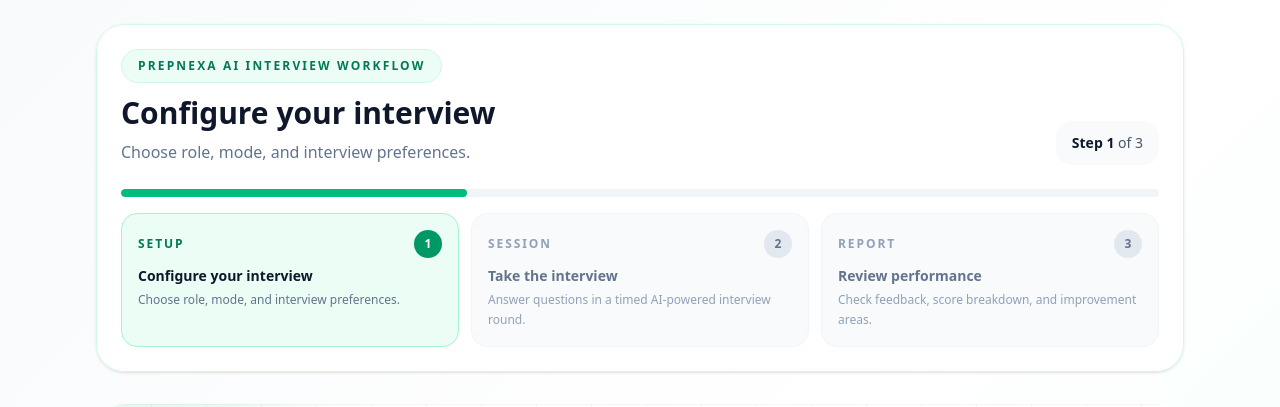
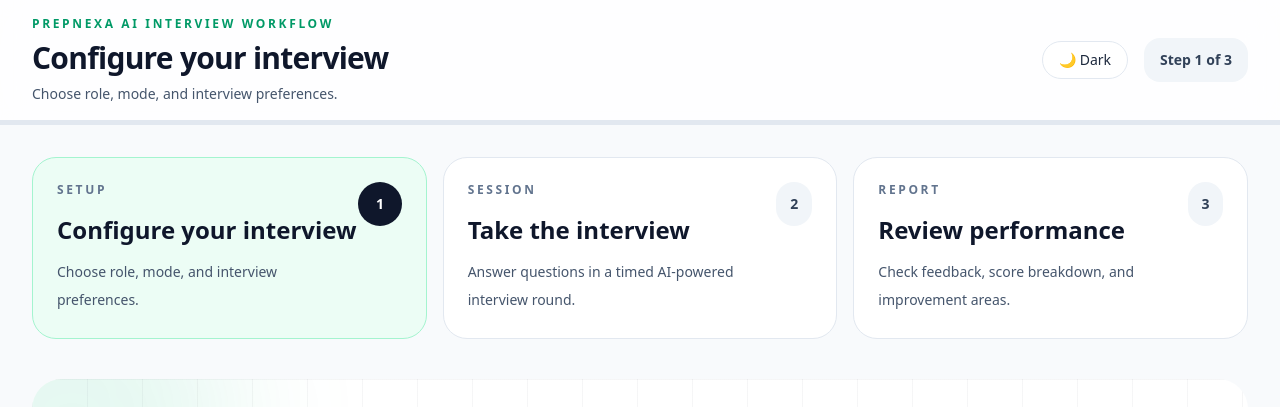
Before and after one commit to manishpxl/prepnexa-ai, a React (Vite) app in the folder client/: page /interview in a window 1280 px wide. Shown: the top 407 px of the page. Built offline with nearby package versions, Linux system fonts and the light colour scheme; no server answers.

Commit message:
Implement dark mode and update step titles
Added dark mode functionality and updated step titles and subtitles.

```diff
--- a/client/src/pages/InterviewPage.jsx
+++ b/client/src/pages/InterviewPage.jsx
@@ -5,158 +5,256 @@ import Step3Report from "../components/Step3Report";
 
 function InterviewPage() {
   const [step, setStep] = useState(1);
-  const [interviewData, setInterviewData] = useState(null);
+  const [interviewData, setInterviewData] =
+    useState(null);
+
+  // DARK MODE STATE
+  const [isDarkMode, setIsDarkMode] =
+    useState(() => {
+      return (
+        JSON.parse(
+          localStorage.getItem("darkMode")
+        ) || false
+      );
+    });
+
+  // SAVE DARK MODE
+  const toggleDarkMode = () => {
+    const updated = !isDarkMode;
+
+    setIsDarkMode(updated);
+
+    localStorage.setItem(
+      "darkMode",
+      JSON.stringify(updated)
+    );
+  };
 
   const steps = useMemo(
     () => [
       {
         id: 1,
-        label: "Setup",
-        title: "Configure your interview",
+        title: "Setup",
+        subtitle:
+          "Configure your interview",
         desc: "Choose role, mode, and interview preferences.",
       },
       {
         id: 2,
-        label: "Session",
-        title: "Take the interview",
+        title: "Session",
+        subtitle:
+          "Take the interview",
         desc: "Answer questions in a timed AI-powered interview round.",
       },
       {
         id: 3,
-        label: "Report",
-        title: "Review performance",
+        title: "Report",
+        subtitle:
+          "Review performance",
         desc: "Check feedback, score breakdown, and improvement areas.",
       },
     ],
     []
   );
 
-  const currentStepData = steps.find((item) => item.id === step);
-  const progressWidth = `${(step / steps.length) * 100}%`;
+  const currentStep = steps.find(
+    (item) => item.id === step
+  );
+
+  const progressPercent =
+    ((step - 1) / (steps.length - 1)) * 100;
 
   return (
-    <div className="min-h-screen bg-gradient-to-br from-slate-50 via-white to-emerald-50 dark:from-slate-950 dark:via-slate-900 dark:to-slate-950">
-      <div className="mx-auto max-w-6xl px-4 py-6 sm:px-6 lg:px-8">
-        <div className="mb-8 rounded-[28px] border border-emerald-100 bg-white/90 p-5 shadow-sm backdrop-blur dark:border-slate-800 dark:bg-slate-900/90 sm:p-6">
-          <div className="flex flex-col gap-6 lg:flex-row lg:items-end lg:justify-between">
+    <div
+      className={`min-h-screen transition-all duration-300 ${
+        isDarkMode
+          ? "bg-[#030712] text-white"
+          : "bg-[#f8fafc] text-slate-900"
+      }`}
+    >
+      {/* TOP BAR */}
+      <div
+        className={`sticky top-0 z-50 border-b backdrop-blur-xl ${
+          isDarkMode
+            ? "border-white/10 bg-[#030712]/80"
+            : "border-slate-200 bg-white/80"
+        }`}
+      >
+        <div className="mx-auto flex max-w-7xl items-center justify-between px-4 py-4 sm:px-6 lg:px-8">
+          {/* LEFT */}
           <div>
-              <div className="mb-3 inline-flex items-center rounded-full border border-emerald-100 bg-emerald-50 px-4 py-2 text-xs font-semibold uppercase tracking-[0.18em] text-emerald-700 dark:border-emerald-500/20 dark:bg-emerald-500/10 dark:text-emerald-300">
-                Prepnexa AI interview workflow
-              </div>
+            <p
+              className={`text-xs font-semibold uppercase tracking-[0.22em] ${
+                isDarkMode
+                  ? "text-emerald-400"
+                  : "text-emerald-600"
+              }`}
+            >
+              PREPNEXA AI INTERVIEW WORKFLOW
+            </p>
 
-              <h1 className="text-2xl font-bold text-slate-900 dark:text-white sm:text-3xl">
-                {currentStepData?.title}
+            <h1 className="mt-2 text-3xl font-bold tracking-tight">
+              {currentStep?.subtitle}
             </h1>
 
-              <p className="mt-2 text-sm leading-relaxed text-slate-500 dark:text-slate-400 sm:text-base">
-                {currentStepData?.desc}
+            <p
+              className={`mt-2 text-sm ${
+                isDarkMode
+                  ? "text-slate-400"
+                  : "text-slate-600"
+              }`}
+            >
+              {currentStep?.desc}
             </p>
           </div>
 
-            <div className="rounded-2xl bg-slate-50 px-4 py-3 text-sm text-slate-600 dark:bg-slate-800 dark:text-slate-300">
-              <span className="font-semibold text-slate-900 dark:text-white">
-                Step {step}
-              </span>{" "}
-              of {steps.length}
+          {/* RIGHT */}
+          <div className="flex items-center gap-4">
+            {/* DARK MODE BUTTON */}
+            <button
+              onClick={toggleDarkMode}
+              className={`rounded-full border px-4 py-2 text-sm font-medium transition-all ${
+                isDarkMode
+                  ? "border-white/10 bg-white/10 text-white hover:bg-white/20"
+                  : "border-slate-200 bg-white text-slate-800 hover:bg-slate-100"
+              }`}
+            >
+              {isDarkMode
+                ? "☀ Light"
+                : "🌙 Dark"}
+            </button>
+
+            {/* STEP */}
+            <div
+              className={`rounded-2xl px-4 py-3 text-sm font-semibold ${
+                isDarkMode
+                  ? "bg-white/10 text-white"
+                  : "bg-slate-100 text-slate-700"
+              }`}
+            >
+              Step {step} of {steps.length}
+            </div>
           </div>
         </div>
 
-          <div className="mt-6">
-            <div className="mb-4 h-2 w-full overflow-hidden rounded-full bg-slate-100 dark:bg-slate-800">
+        {/* PROGRESS BAR */}
         <div
-                className="h-full rounded-full bg-emerald-500 transition-all duration-500"
-                style={{ width: progressWidth }}
+          className={`h-1 ${
+            isDarkMode
+              ? "bg-white/10"
+              : "bg-slate-200"
+          }`}
+        >
+          <div
+            className="h-full rounded-full bg-emerald-400 transition-all duration-500"
+            style={{
+              width: `${progressPercent}%`,
+            }}
           />
         </div>
+      </div>
 
-            <div className="grid gap-3 sm:grid-cols-3">
+      {/* STEP CARDS */}
+      <div className="mx-auto max-w-7xl px-4 pt-8 sm:px-6 lg:px-8">
+        <div className="grid gap-4 lg:grid-cols-3">
           {steps.map((item) => {
-                const isActive = step === item.id;
-                const isCompleted = step > item.id;
+            const isActive =
+              item.id === step;
+
+            const isCompleted =
+              item.id < step;
 
             return (
               <div
                 key={item.id}
-                    className={`rounded-2xl border p-4 transition-all ${
+                className={`rounded-[24px] border p-6 transition-all duration-300 ${
                   isActive
-                        ? "border-emerald-200 bg-emerald-50 dark:border-emerald-500/20 dark:bg-emerald-500/10"
-                        : isCompleted
-                        ? "border-slate-200 bg-white dark:border-slate-700 dark:bg-slate-900"
-                        : "border-slate-100 bg-slate-50 dark:border-slate-800 dark:bg-slate-800/60"
+                    ? isDarkMode
+                      ? "border-emerald-400/30 bg-emerald-500/10"
+                      : "border-emerald-200 bg-emerald-50"
+                    : isDarkMode
+                    ? "border-white/10 bg-white/[0.03]"
+                    : "border-slate-200 bg-white"
                 }`}
               >
-                    <div className="mb-2 flex items-center justify-between">
-                      <span
-                        className={`text-xs font-semibold uppercase tracking-[0.16em] ${
-                          isActive
-                            ? "text-emerald-700 dark:text-emerald-300"
-                            : isCompleted
-                            ? "text-slate-700 dark:text-slate-300"
-                            : "text-slate-400 dark:text-slate-500"
+                <div className="flex items-start justify-between">
+                  <div>
+                    <p
+                      className={`text-xs font-semibold uppercase tracking-[0.22em] ${
+                        isDarkMode
+                          ? "text-slate-400"
+                          : "text-slate-500"
                       }`}
                     >
-                        {item.label}
-                      </span>
+                      {item.title}
+                    </p>
+
+                    <h3 className="mt-4 text-2xl font-bold">
+                      {item.subtitle}
+                    </h3>
+
+                    <p
+                      className={`mt-3 text-sm leading-7 ${
+                        isDarkMode
+                          ? "text-slate-400"
+                          : "text-slate-600"
+                      }`}
+                    >
+                      {item.desc}
+                    </p>
+                  </div>
 
                   <div
-                        className={`flex h-7 w-7 items-center justify-center rounded-full text-xs font-bold ${
-                          isActive
-                            ? "bg-emerald-600 text-white"
-                            : isCompleted
-                            ? "bg-slate-900 text-white dark:bg-white dark:text-slate-900"
-                            : "bg-slate-200 text-slate-500 dark:bg-slate-700 dark:text-slate-300"
+                    className={`flex h-11 w-11 items-center justify-center rounded-full text-sm font-bold ${
+                      isCompleted
+                        ? "bg-emerald-400 text-black"
+                        : isActive
+                        ? isDarkMode
+                          ? "bg-white text-black"
+                          : "bg-slate-900 text-white"
+                        : isDarkMode
+                        ? "bg-white/10 text-white"
+                        : "bg-slate-100 text-slate-700"
                     }`}
                   >
                     {item.id}
                   </div>
                 </div>
-
-                    <p
-                      className={`text-sm font-semibold ${
-                        isActive || isCompleted
-                          ? "text-slate-900 dark:text-white"
-                          : "text-slate-500 dark:text-slate-400"
-                      }`}
-                    >
-                      {item.title}
-                    </p>
-
-                    <p
-                      className={`mt-1 text-xs leading-5 ${
-                        isActive || isCompleted
-                          ? "text-slate-500 dark:text-slate-400"
-                          : "text-slate-400 dark:text-slate-500"
-                      }`}
-                    >
-                      {item.desc}
-                    </p>
               </div>
             );
           })}
         </div>
       </div>
-        </div>
 
+      {/* MAIN STEP CONTENT */}
+      <div className="mx-auto max-w-7xl px-4 py-10 sm:px-6 lg:px-8">
         {step === 1 && (
           <Step1SetUp
-            onStart={(data) => {
+            onNext={(data) => {
               setInterviewData(data);
               setStep(2);
             }}
+            isDarkMode={isDarkMode}
           />
         )}
 
         {step === 2 && (
           <Step2Interview
             interviewData={interviewData}
-            onFinish={(report) => {
-              setInterviewData(report);
+            onFinish={(reportData) => {
+              setInterviewData(reportData);
               setStep(3);
             }}
+            isDarkMode={isDarkMode}
           />
         )}
 
-        {step === 3 && <Step3Report report={interviewData} />}
+        {step === 3 && (
+          <Step3Report
+            interviewData={interviewData}
+            isDarkMode={isDarkMode}
+          />
+        )}
       </div>
     </div>
   );
```
Lines whose indentation alone changed are shown as unchanged.
